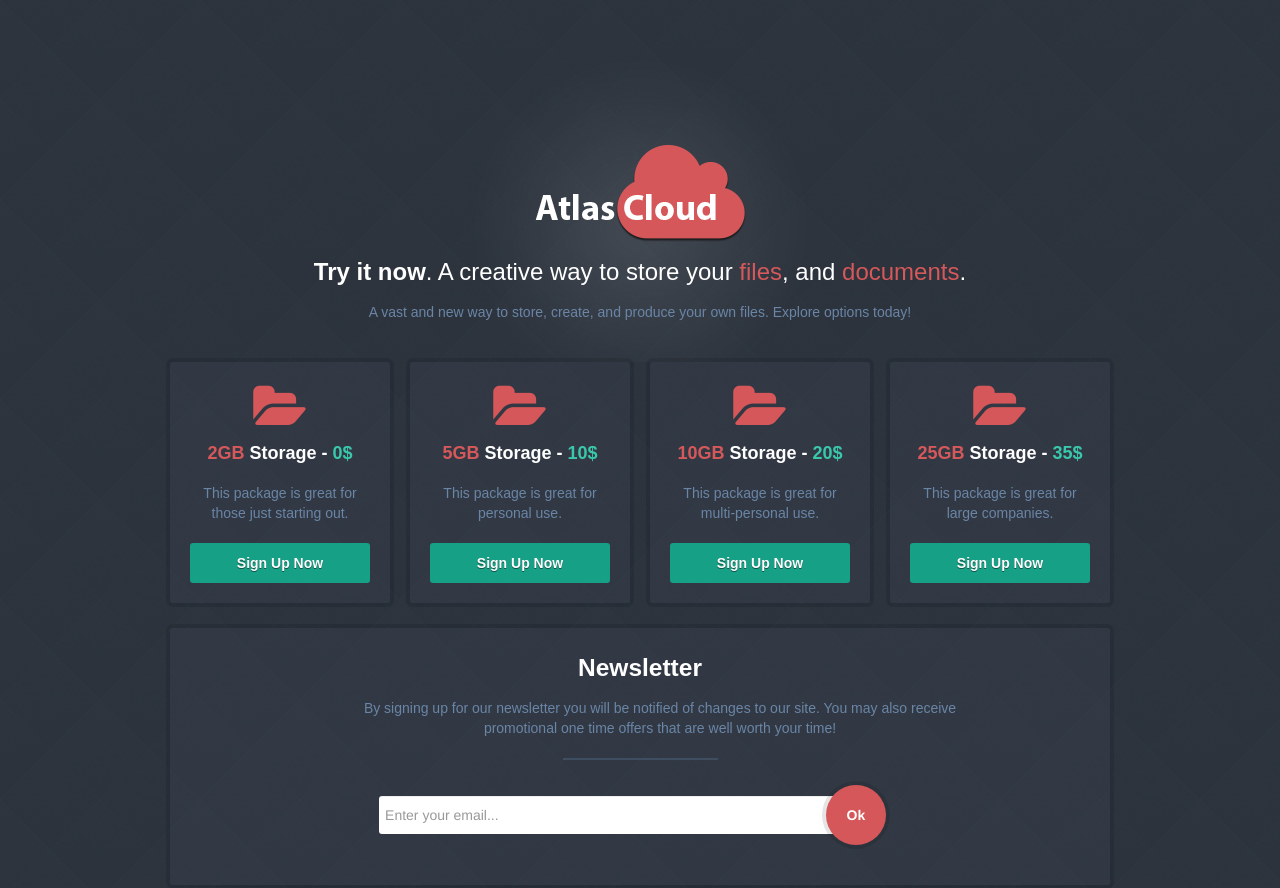
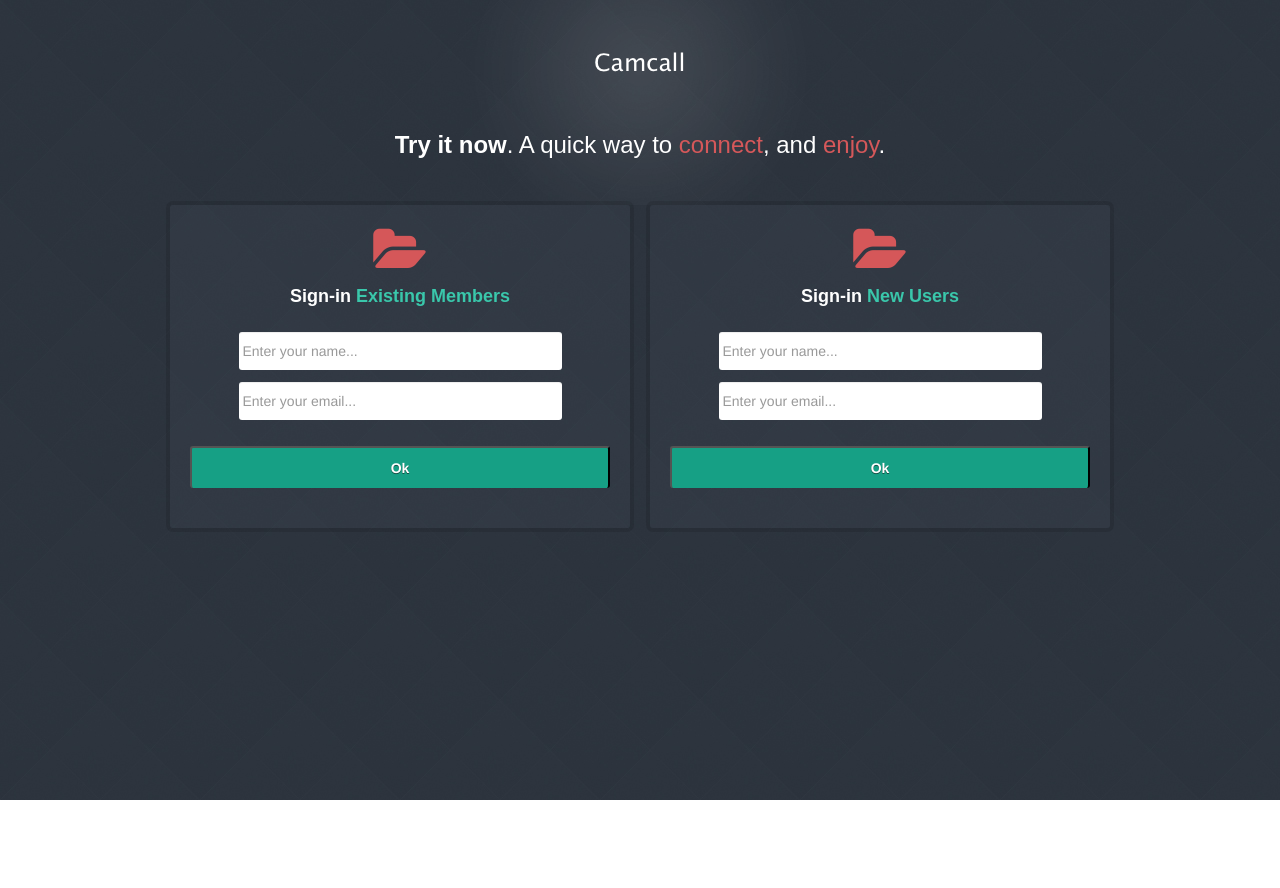
Before and after one commit to callsea1/browser-video-call_nodejs, a website: page views/landing.html in a window 1280 px wide. After the commit the page ends 800 px from the top, so only its background shows below. Drawn offline with Linux system fonts and the light colour scheme; files that its build step writes are made by us from their sources; files whose address does not match are found by name; a web font is replaced by a local one.

Commit message:
landing complete

```diff
--- a/public/css/atlas.css
+++ b/public/css/atlas.css
@@ -142,7 +142,10 @@ body {
 }
 #news-input {
 	height: 30px;
+	margin: 6px;
 	border: none;
+	padding: 4px;
+	width:75%;
 
 	-webkit-border-radius: 3px;
 	-moz-border-radius: 3px;
--- a/views/landing.html
+++ b/views/landing.html
@@ -2,7 +2,7 @@
 <!DOCTYPE html>
 <html>
   <head>
-    <title>AtlasCloud - Landing Page</title>
+    <title>CamCall - Video Chat</title>
     <meta http-equiv="Content-Type" content="text/html; charset=utf-8">
     <meta name="viewport" content="width=device-width, initial-scale=1.0">
     <!-- Bootstrap -->
@@ -16,14 +16,14 @@
   </head>
   <body>
 
-    <div id="logo">
-	    <div class="container">
-	    	<div class="row" style="margin-top:-30px;">
+    <div id="logo" style="margin-top:-107px;">
+	    <div class="container" >
+	    	<div class="row" >
 	    		<div class="span12">
-	    			<img src="img/logo.png" alt="logo" class="logo-pos animated bounceIn delay1">
+	    			<img src="img/camcall.png" alt="logo" class="logo-pos animated bounceIn delay1">
 	    			<div id="catch-text" class="animated flipInX delay2">
-	    				<h1 class="lead-head"><strong>Try it now</strong>. A creative way to store your <span>files</span>, and <span>documents</span>.</h1>
-	    				<p>A vast and new way to store, create, and produce your own files. Explore options today!</p>
+	    				<h1 class="lead-head"><strong>Try it now</strong>. A quick way to <span>connect</span>, and <span>enjoy</span>.</h1>
+
 	    			</div><!--catch text -->
 	    		</div><!--span 12 -->
 	    	</div><!--row -->
@@ -33,72 +33,41 @@
     <div id="prices" class="animated fadeIn delay3">
     	<div class="container">
     		<div class="row">
-    			<div class="span3">
+    			<div class="span6">
     				<div class="price-bg">
     					<i class="icon-folder-open"></i>
-    					<h2><span class="red">2GB</span> Storage - <span class="green">0$</span></h2>
-    					<p>This package is great for those just starting out.</p>
-    					<a href="#" class="green-btn">Sign Up Now </a>
+                        <h2>Sign-in <span class="green"> Existing Members</span></h2>
+                        <form class="form-search" >
+                            <input type="text" class="span6" id="news-input" placeholder="Enter your name..." required>
+                            <input type="email" class="span6" id="news-input" placeholder="Enter your email..." required>
+                            <button type="submit" class="green-btn">Ok</button>
+                        </form><!-- form-search -->
+
     				</div><!--price bg -->
     			</div><!-- span3 -->
-    	    	<div class="span3">
-    				<div class="price-bg">
-    					<i class="icon-folder-open"></i>
-    					<h2><span class="red">5GB</span> Storage - <span class="green">10$</span></h2>
-    					<p>This package is great for personal use.</p>
-    					<a href="#" class="green-btn">Sign Up Now </a>
-    				</div><!--price bg -->
-    			</div><!-- span3 -->
-    			<div class="span3">
-    				<div class="price-bg">
-    					<i class="icon-folder-open"></i>
-    					<h2><span class="red">10GB</span> Storage - <span class="green">20$</span></h2>
-    					<p>This package is great for multi-personal use.</p>
-    					<a href="#" class="green-btn">Sign Up Now </a>
-    				</div><!--price bg -->
-    			</div><!-- span3 -->
-    			<div class="span3">
-    				<div class="price-bg">
-    					<i class="icon-folder-open"></i>
-    					<h2><span class="red">25GB</span> Storage - <span class="green">35$</span></h2>
-    					<p>This package is great for large companies.</p>
-    					<a href="#" class="green-btn">Sign Up Now </a>
-    				</div><!--price bg -->
-    			</div><!-- span3 -->
+
+                <div class="span6">
+                    <div class="price-bg">
+                        <i class="icon-folder-open"></i>
+                        <h2>Sign-in <span class="green"> New Users</span></h2>
+                        <form class="form-search" >
+                            <input type="text" class="span6" id="news-input" placeholder="Enter your name..." required>
+                            <input type="email" class="span6" id="news-input" placeholder="Enter your email..." required>
+                            <button type="submit" class="green-btn">Ok</button>
+                        </form><!-- form-search -->
+
+                    </div><!--price bg -->
+                </div><!-- span3 -->
+
     		</div><!-- row -->
     	</div><!-- container -->
     </div><!-- prices -->
-
-    <div id="newsletter" class="animated fadeInDown delay4">
-    	<div class="container">
-    		<div class="row">
-    			<div class="span12">
-    				<div class="blue-bg">
-	    				<h3>Newsletter</h3>
-	    				<div class="row">
-	    					<div class="span8 offset2">
-			    				<p>By signing up for our newsletter you will be notified of changes to our site. You may also receive promotional one
-			    				time offers that are well worth your time!</p>
-	    					</div><!-- span8 -->
-	    				</div><!-- row -->
-	    				<span class="bar"></span>
-
-						<form class="form-search">
-							<input type="text" class="span6" id="news-input" placeholder="Enter your email...">
-							<button type="submit" class="submit-btn">Ok</button>
-						</form><!-- form-search -->
-
-    				</div><!-- blue bg -->
-    			</div><!-- span12 -->
-    		</div><!-- row -->
-    	</div><!-- container -->
-    </div><!-- newsletter -->
 
 
     <div id="copyright" class="animated fadeInUp delay5">
     	<div class="container">
     		<div class="row">
-    			<p>&copy; Copyright AtlasCloud - 2013 - All Rights Reserved.</p>
+    			<p>&copy; Copyright CamCall - 2013 - All Rights Reserved.</p>
 
     			<div class="social">
 	    			<p>
```
Also changed, not shown: landing.html (deleted, +0 -120 lines), public/img/camcall.png (added).
